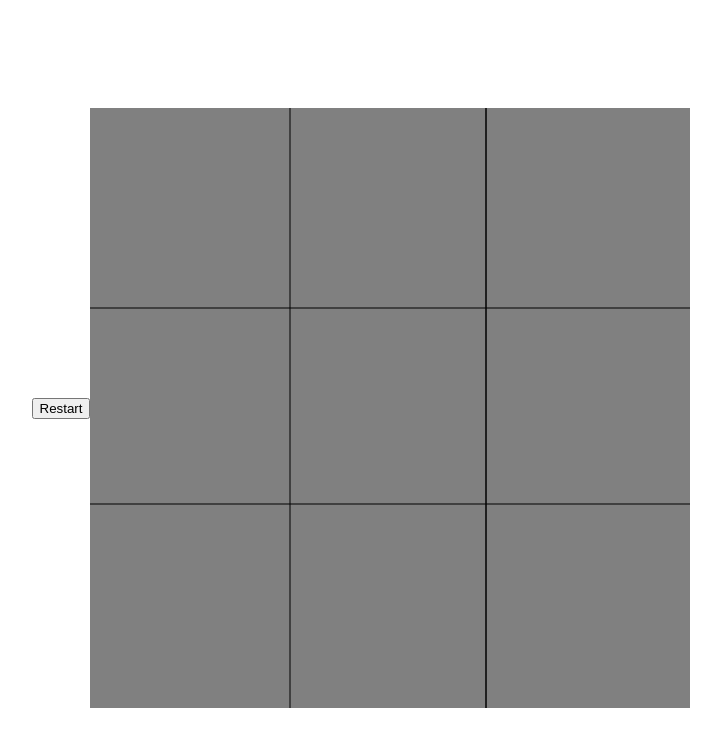
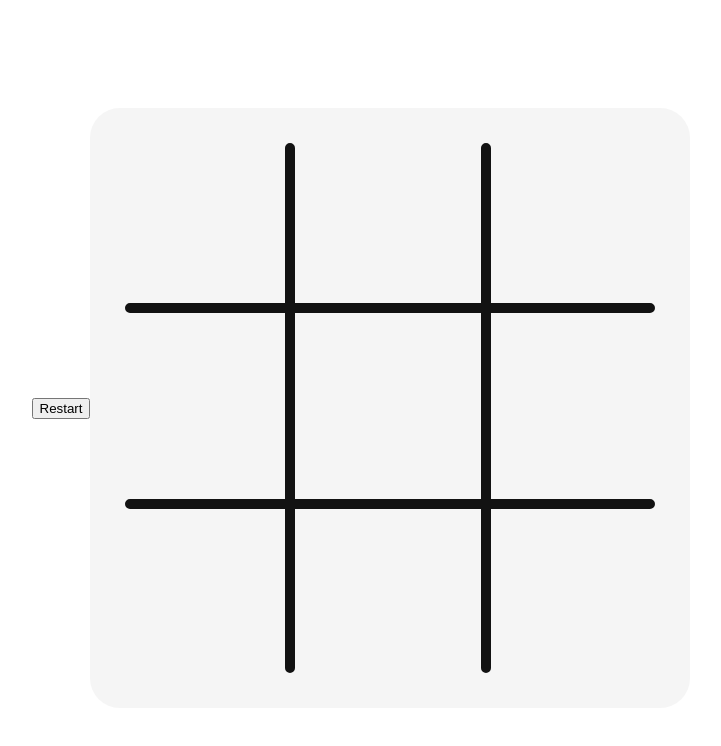
Before and after one commit to AyoubMazouz/tic-tac-toe-ai, a plain HTML site: page index.html in a window 1280 px wide. Shown: the whole page, without its empty margins (279-1000 px from the left). Drawn offline with Linux system fonts and the light colour scheme.

Commit message:
Add hover, colors and fix some bugs

```diff
--- a/index.html
+++ b/index.html
@@ -10,6 +10,9 @@
     <script defer src="./tic-tac-toe.js"></script>
 
     <style>
+        canvas {
+            border-radius: 5%;
+        }
     </style>
 
 </head>
--- a/tic-tac-toe.js
+++ b/tic-tac-toe.js
@@ -7,13 +7,19 @@ const s = 200; // Size of each cell.
 const p = 40; // Padding
 const [w, h] = [s * 3, s * 3];
 [canvas.width, canvas.height] = [w, h];
+
+ctx.lineCap = 'round';
+ctx.lineWidth = 10;
+
 var game = {
     turn: true,
+    over: false,
+    pos: [null, null],
     board: [
         ['', '', ''],
         ['', '', ''],
         ['', '', '']
-    ],
+    ]
 };
 
 const IsEmpty = (x, y) => !game.board[y][x];
@@ -69,58 +75,61 @@ const checkWin = () => {
     if (areEqual([b[2][0], b[1][1], b[0][2]], ai))
         return ["ai", { start: [0, 2], end: [2, 0] }];      // /
     if (IsBoardFull()) return ["tie", null];
-    return false;
+    return [false, null];
+}
+
+const recordPos = (_x, _y) => {
+    console.log('hello')
+    const [x, y] = getIndexPos(_x, _y)
+    game.pos = [x, y];
 }
 
 const drawBoard = () => {
-    ctx.strokeStyle = "#000";
+    ctx.strokeStyle = "#121212";
     ctx.beginPath();
     // Horizontal.
-    ctx.moveTo(0, h / 3);
-    ctx.lineTo(w, h / 3);
-    ctx.moveTo(0, h * .66);
-    ctx.lineTo(w, h * .66);
+    ctx.moveTo(p, h / 3);
+    ctx.lineTo(w - p, h / 3);
+    ctx.moveTo(p, h * .66);
+    ctx.lineTo(w - p, h * .66);
     // Vertical.
-    ctx.moveTo(w / 3, 0);
-    ctx.lineTo(w / 3, h);
-    ctx.moveTo(w * .66, 0);
-    ctx.lineTo(w * .66, h);
-    ctx.closePath();
+    ctx.moveTo(w / 3, p);
+    ctx.lineTo(w / 3, h - p);
+    ctx.moveTo(w * .66, 0 + p);
+    ctx.lineTo(w * .66, h - p);
     ctx.stroke();
 }
 
-const drawCross = (x, y) => {
-    ctx.strokeStyle = "#000";
+const drawCross = (x, y, a) => {
+    if (x === null) return
+    ctx.strokeStyle = `rgba(210, 90, 0, ${a || 1})`;
     ctx.beginPath();
     ctx.moveTo(x * s + p, y * s + p);
     ctx.lineTo(x * s + s - p, y * s + s - p);
     ctx.moveTo(x * s + p, y * s + s - p);
     ctx.lineTo(x * s + s - p, y * s + p);
-    ctx.closePath();
     ctx.stroke();
 }
 
 const drawCircle = (x, y) => {
-    ctx.strokeStyle = "#000";
+    ctx.strokeStyle = "#F05454";
     ctx.beginPath();
     ctx.arc((x * s) + s / 2, (y * s) + s / 2, s / 2 - p, 0, Math.PI * 2);
-    ctx.closePath();
     ctx.stroke();
 }
 
 const winningLine = pos => {
+    if (!pos) return;
     const [x1, y1, x2, y2] = [...pos.start, ...pos.end];
-    console.log(x1, y1, x2, y2)
-    ctx.strokeStyle = "#000";
+    ctx.strokeStyle = "#121212";
     ctx.beginPath();
     ctx.moveTo(x1 * s + s / 2, y1 * s + s / 2);
     ctx.lineTo(x2 * s + s / 2, y2 * s + s / 2);
-    ctx.closePath();
     ctx.stroke();
 }
 
-const updateDisplay = () => {
-    ctx.fillStyle = "gray";
+const draw = () => {
+    ctx.fillStyle = "#F5F5F5";
     ctx.fillRect(0, 0, w, h);
     drawBoard();
     for (let y = 0; y < 3; y++) {
@@ -134,18 +143,21 @@ const updateDisplay = () => {
 }
 
 const reset = () => {
-    debugger
     game.turn = true;
+    game.over = false;
+    game.pos = [null, null];
     game.board = [
         ['', '', ''],
         ['', '', ''],
         ['', '', '']
     ];
-    updateDisplay();
+    requestAnimationFrame(update);
 }
 
 const stats = { "human": -10, "ai": 10, "tie": 0 };
 const aiMove = () => {
+    if (game.over) return;
+    if (IsBoardFull()) return;
     const availablePos = getAvailablePos();
     let bestScore = -Infinity;
     let move;
@@ -160,29 +172,31 @@ const aiMove = () => {
 }
 
 const humanMove = (_x, _y) => {
+    if (game.over) return;
+    if (IsBoardFull()) return;
     const [x, y] = getIndexPos(_x, _y);
     if (!IsEmpty(x, y)) return;
     game.board[y][x] = "X";
     game.turn = !game.turn;
 }
 
-const update = (x, y) => {
-    if (game.over) return;
-    if (IsBoardFull()) return;
-    if (game.turn) humanMove(x, y);
-    else aiMove();
-    updateDisplay();
-    if (checkWin()) {
-        const [winner, pos] = checkWin();
+const update = () => {
+    const [winner, pos] = checkWin();
+    if (winner) {
         label.innerText = winner;
         game.over = true;
-        updateDisplay();
-        winningLine(pos);
     }
-    if (!game.turn) update(x, y);
+    if (!game.turn) aiMove();
+    if (!game.over) {
+        draw();
+        drawCross(game.pos[0], game.pos[1], .1);
+        requestAnimationFrame(update);
+    } else draw();
+    winningLine(pos);
 }
 
 
-canvas.addEventListener("click", e => update(e.clientX, e.clientY));
+canvas.addEventListener("click", e => humanMove(e.clientX, e.clientY));
 restartBtn.addEventListener("click", e => reset());
-updateDisplay();
+canvas.addEventListener("mousemove", e => recordPos(e.clientX, e.clientY));
+requestAnimationFrame(update);
```
